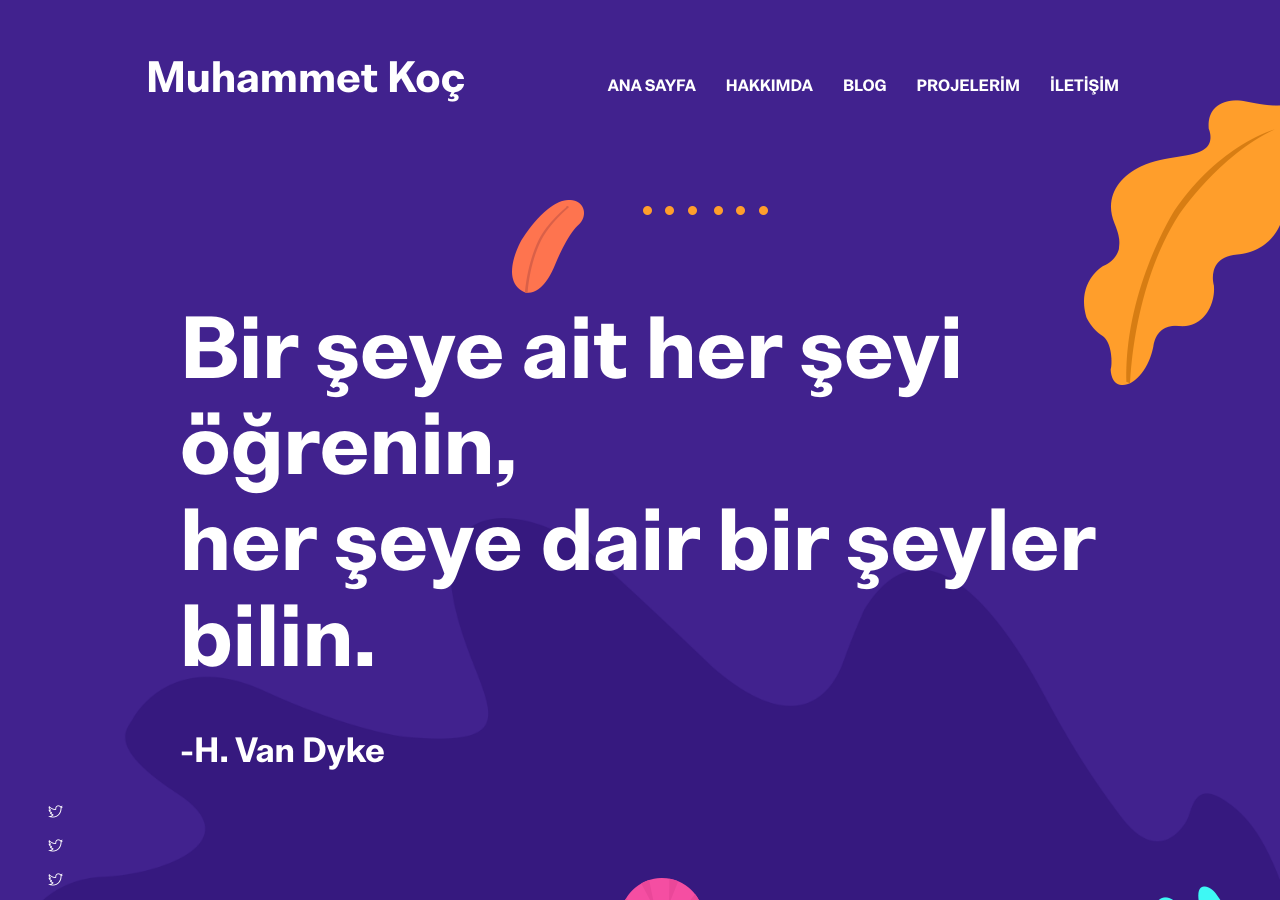
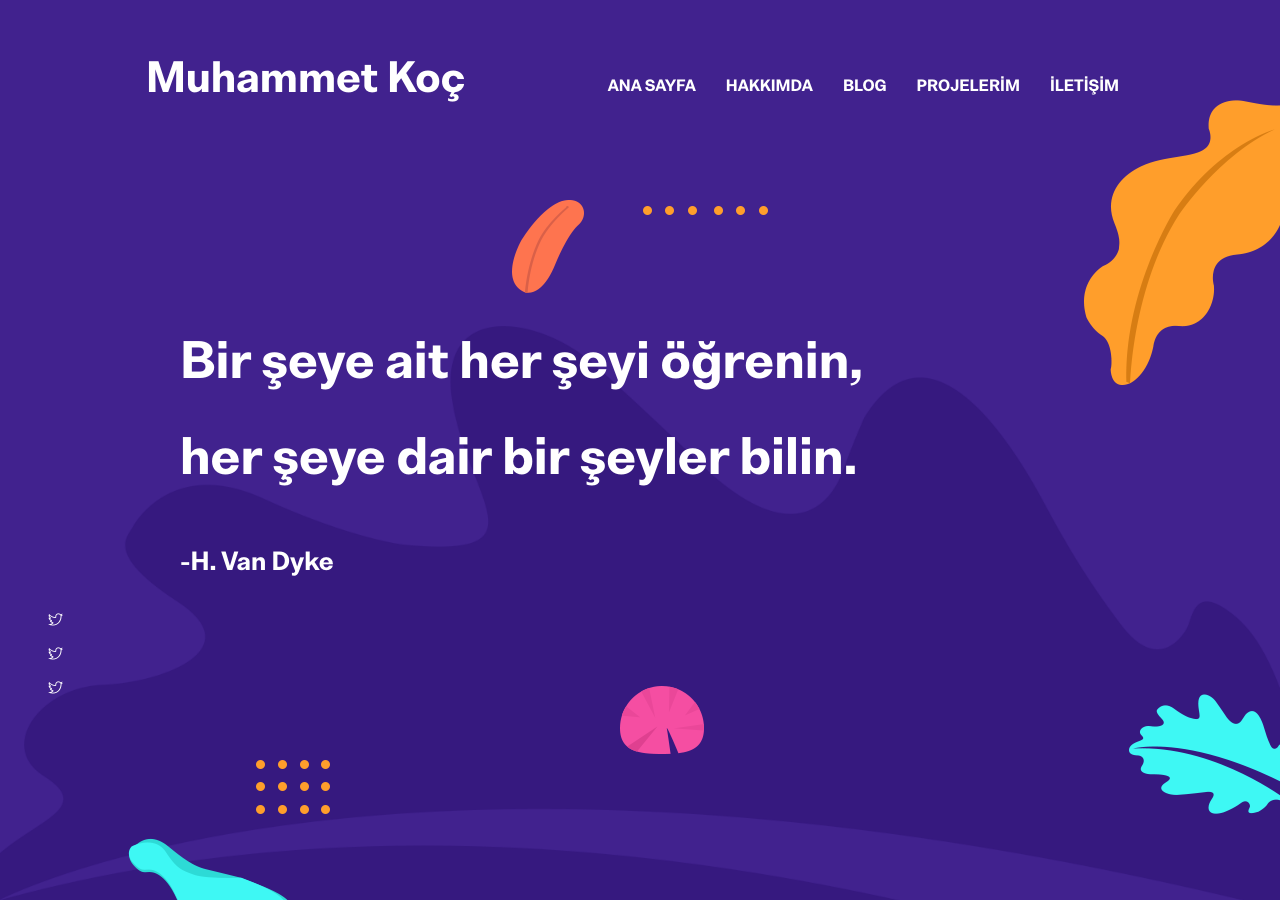
Before and after one commit to mhtkoc/mhtkoc.github.io, a Jekyll site: the page built from index.html, in a window 1280 px wide and 900 px high. Built offline with Jekyll 4.4.1, drawn with Linux system fonts in a browser that asks for light colours.

Commit message:
Update settings.yml

```diff
--- a/_data/settings.yml
+++ b/_data/settings.yml
@@ -38,7 +38,7 @@ disqus-identifier: # Add your shortname for Disqus Comment. For example mr-brown
 # Hero Section
 
 hero:
-  hero-title: Bir şeye ait her şeyi öğrenin, <br> her şeye dair bir şeyler bilin. <br> <font size="6">-H. Van Dyke</font>
+  hero-title: <font size="8">Bir şeye ait her şeyi öğrenin, <br> her şeye dair bir şeyler bilin.</font> <br> <font size="5">-H. Van Dyke</font>
 
 social:
 #- {icon: "ti-facebook", link: "#"}
```
